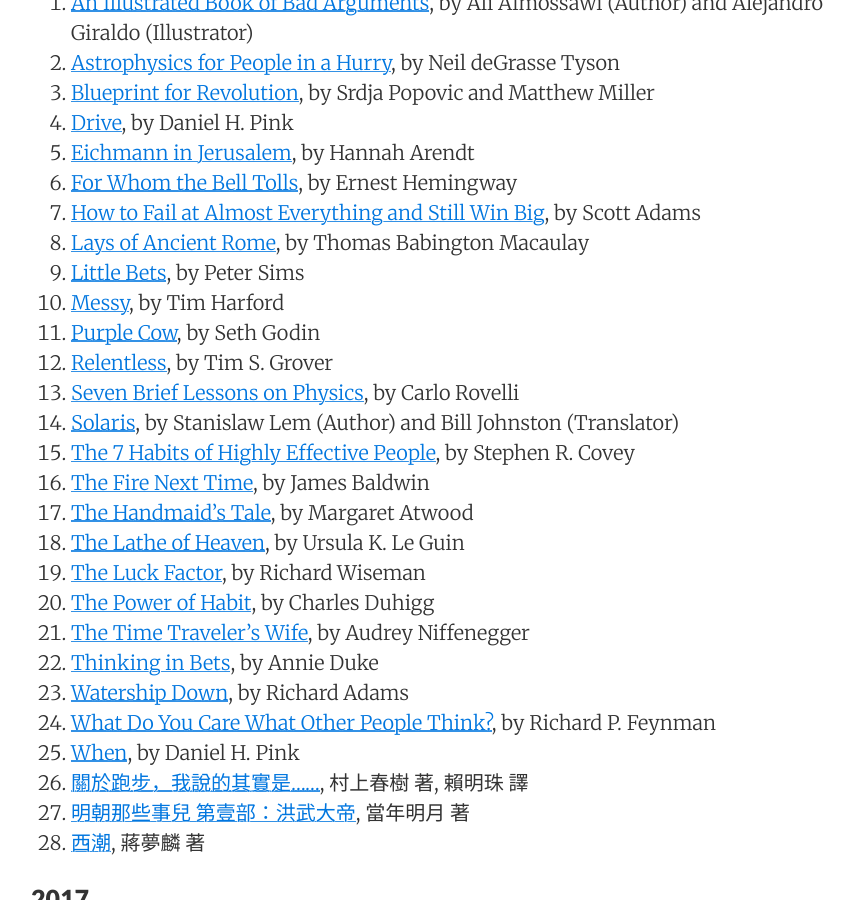
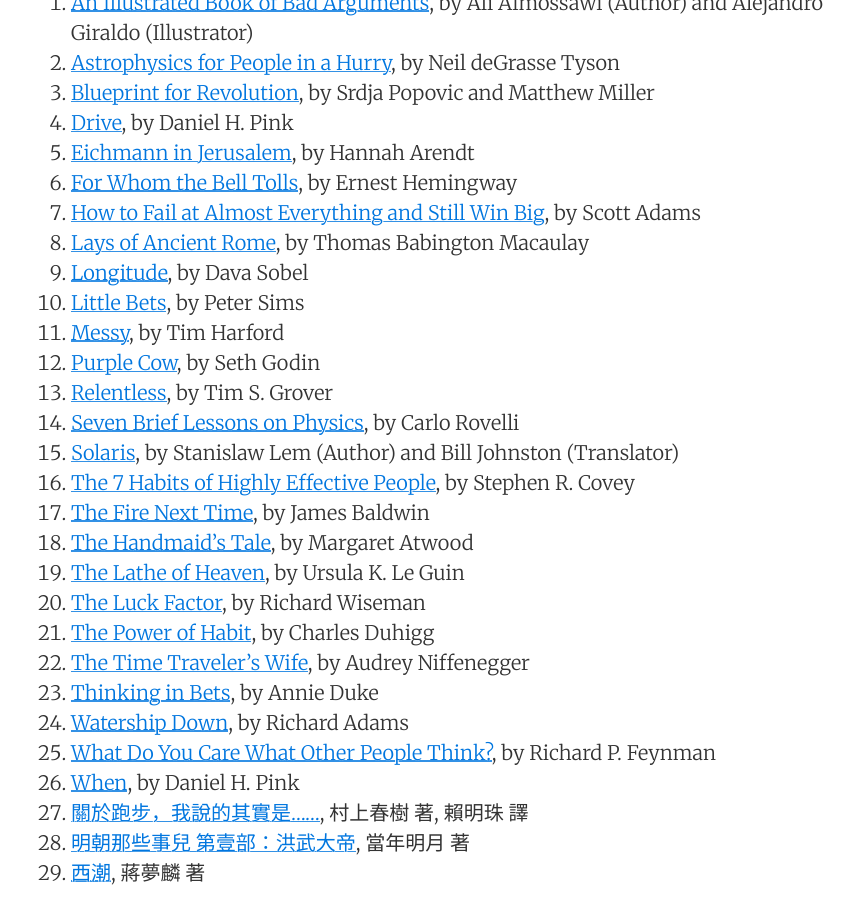
Before and after one commit to sewardlee337/sewardlee337.github.io, a Jekyll site: the page built from readinglist.md, in a window 1280 px wide and 900 px high, scrolled down 620 px. Shown: the whole window, without its empty margins (189-1043 px from the left). Built offline with Jekyll 4.4.1, drawn with Linux system fonts in a browser that asks for light colours; nearby versions of some CDN libraries.

Commit message:
Update reading list

```diff
--- a/readinglist.md
+++ b/readinglist.md
@@ -27,6 +27,7 @@
 1. [For Whom the Bell Tolls](http://amzn.to/2CjHAGc), by Ernest Hemingway
 1. [How to Fail at Almost Everything and Still Win Big](https://amzn.to/2GY79eJ), by Scott Adams
 1. [Lays of Ancient Rome](https://amzn.to/2M9yuRq), by Thomas Babington Macaulay
+1. [Longitude](https://amzn.to/2Bzalit), by Dava Sobel
 1. [Little Bets](http://amzn.to/2BObOzX), by Peter Sims
 1. [Messy](http://amzn.to/2sRnL4V), by Tim Harford
 1. [Purple Cow](http://amzn.to/2FJagao), by Seth Godin
```
